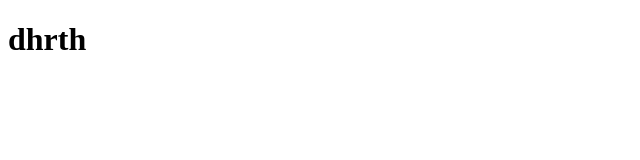
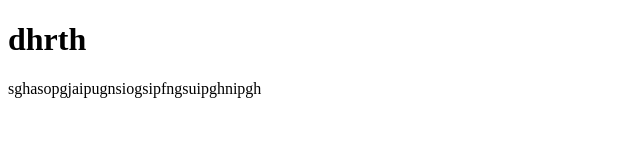
Before and after one commit to Ishbulatov/site, a plain HTML site: page index.html in a window 1280 px wide. Shown: the whole page, without its empty margins (0-640 px from the left). Drawn offline with Linux system fonts and the light colour scheme.

Commit message:
third commit

```diff
--- a/index.html
+++ b/index.html
@@ -7,6 +7,7 @@
 </head>
 <body>
     <h1>dhrth</h1>
+    <p> sghasopgjaipugnsiogsipfngsuipghnipgh</p>
 
 </body>
 </html>
```
